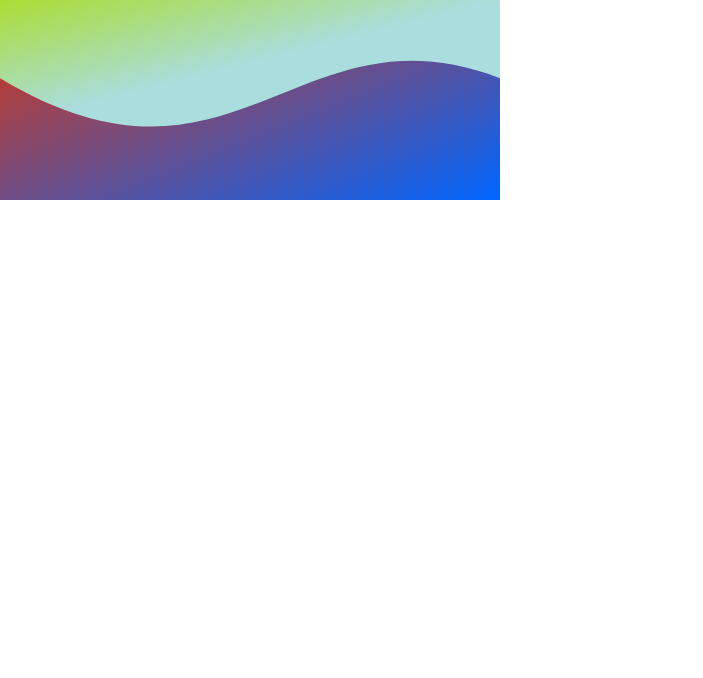
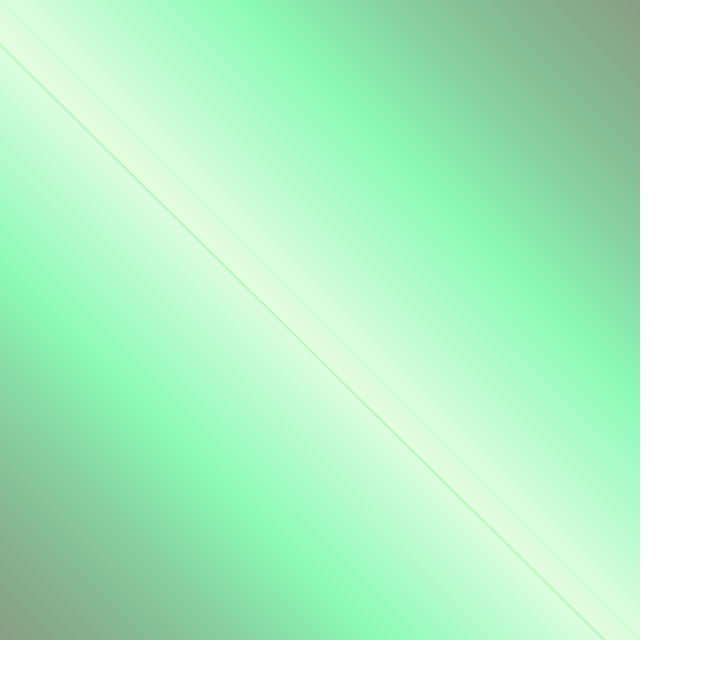
Before and after one commit to linnefromice/react_practice_animation, a React (Create React App) app in the folder pj-react-spring/: page / in a window 1280 px wide. Shown: the top 678 px of the page, without its empty margins (0-703 px from the left). Built offline with nearby package versions, Linux system fonts and the light colour scheme.

Commit message:
add svg file (trial)

```diff
--- a/pj-react-spring/src/App.js
+++ b/pj-react-spring/src/App.js
@@ -1,6 +1,7 @@
 import React from 'react';
 import './App.css';
 import { Keyframes } from "react-spring/renderprops";
+import { ReactComponent as GradientOne } from './gradient1.svg';
 
 const Container = Keyframes.Spring(async next => {
   while (true) {
@@ -49,7 +50,7 @@
 
 function App() {
   return (
-    <SampleSvgOne/>
+    <GradientOne/>
   );
 }
 
```
Also changed, not shown: pj-react-spring/src/gradient1.svg (added).
